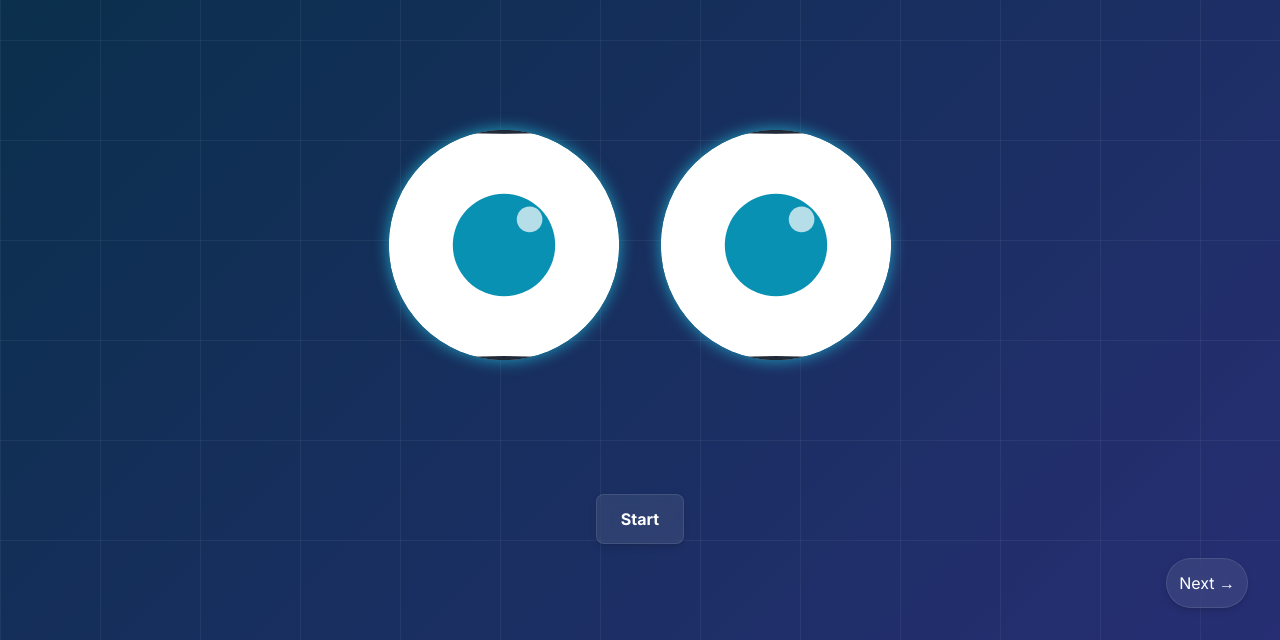
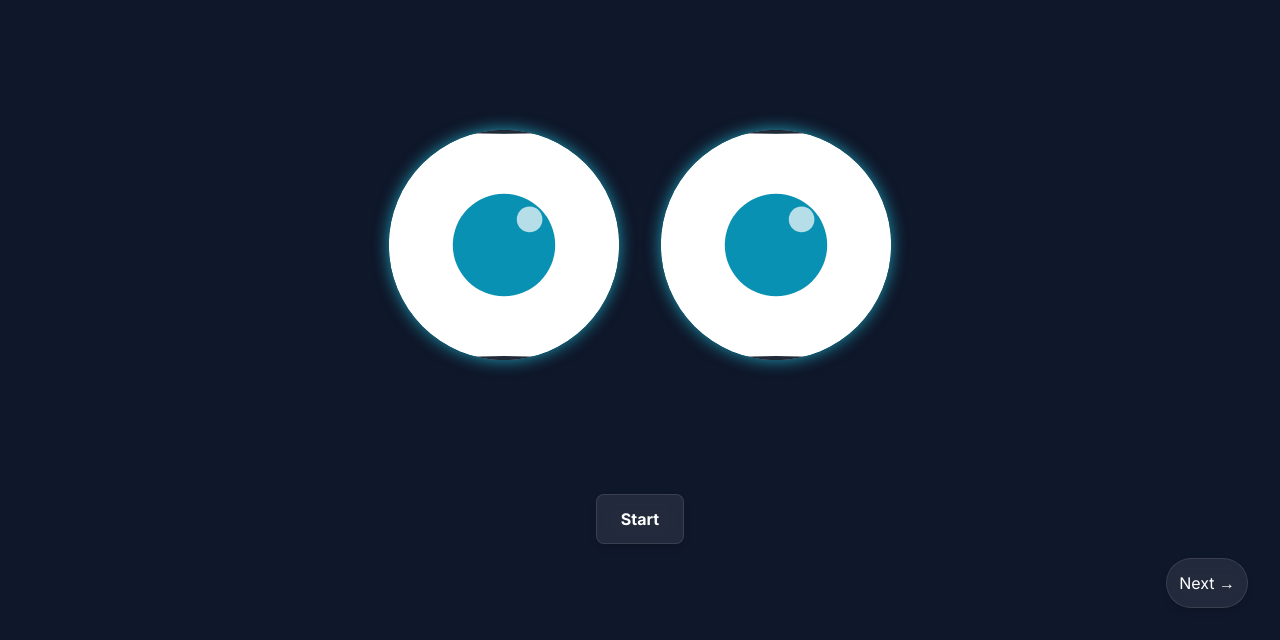
Before and after one commit to BuffedTraining/game-assets, a plain HTML site: page index.html in a window 1280 px wide. Shown: the part 160-800 px from the top of the page. Drawn offline with nearby package versions, Linux system fonts and the light colour scheme.

Commit message:
Update index.html

```diff
--- a/index.html
+++ b/index.html
@@ -22,17 +22,7 @@
             position: fixed;
             inset: 0;
             z-index: -2;
-            background: linear-gradient(-45deg, #0f172a, #1e1b4b, #312e81, #082f49);
-            background-size: 400% 400%;
-        }
-        #grid-overlay {
-            position: fixed;
-            inset: 0;
-            z-index: -1;
-            background-image:
-                linear-gradient(rgba(255, 255, 255, 0.05) 1px, transparent 1px),
-                linear-gradient(to right, rgba(255, 255, 255, 0.05) 1px, transparent 1px);
-            background-size: 100px 100px;
+            background-color: #0f172a; /* Flat dark blue color */
         }
         .eye-container {
             transition: transform 0.5s ease-in-out;
@@ -98,7 +88,6 @@
 <body class="text-white antialiased">
 
     <div id="background-gradient"></div>
-    <div id="grid-overlay"></div>
 
     <!-- Corner Buttons -->
     <div class="fixed top-4 right-4 flex gap-2 z-50">
```
